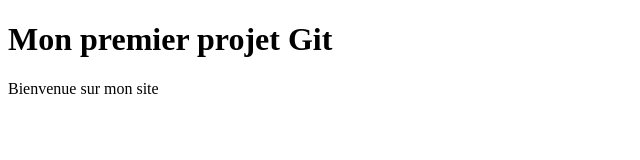
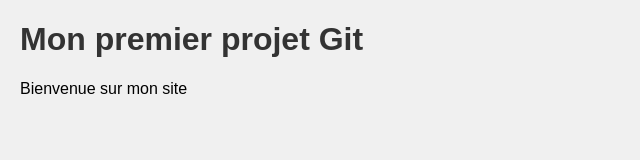
Before and after one commit to Traore-Lama/Tp-bts-sio, a plain HTML site: page index.html in a window 1280 px wide. Shown: the whole page, without its empty margins (0-640 px from the left). Drawn offline with Linux system fonts and the light colour scheme.

Commit message:
Ajout d'un Fichier Style.css #3

```diff
--- /dev/null
+++ b/Style.css
@@ -0,0 +1,9 @@
+body {
+    font-family: Arial, sans-serif;
+    margin: 20px;
+    background-color: #f0f0f0;
+
+ h1 {
+    color: #333;
+    }
+ }
--- a/index.html
+++ b/index.html
@@ -2,6 +2,7 @@
 <html>
     <head>
         <title>TP BTS SIO</title>
+        <link rel="stylesheet" href="Style.css">
     </head>
     <body>
         <h1>Mon premier projet Git</h1>
```
